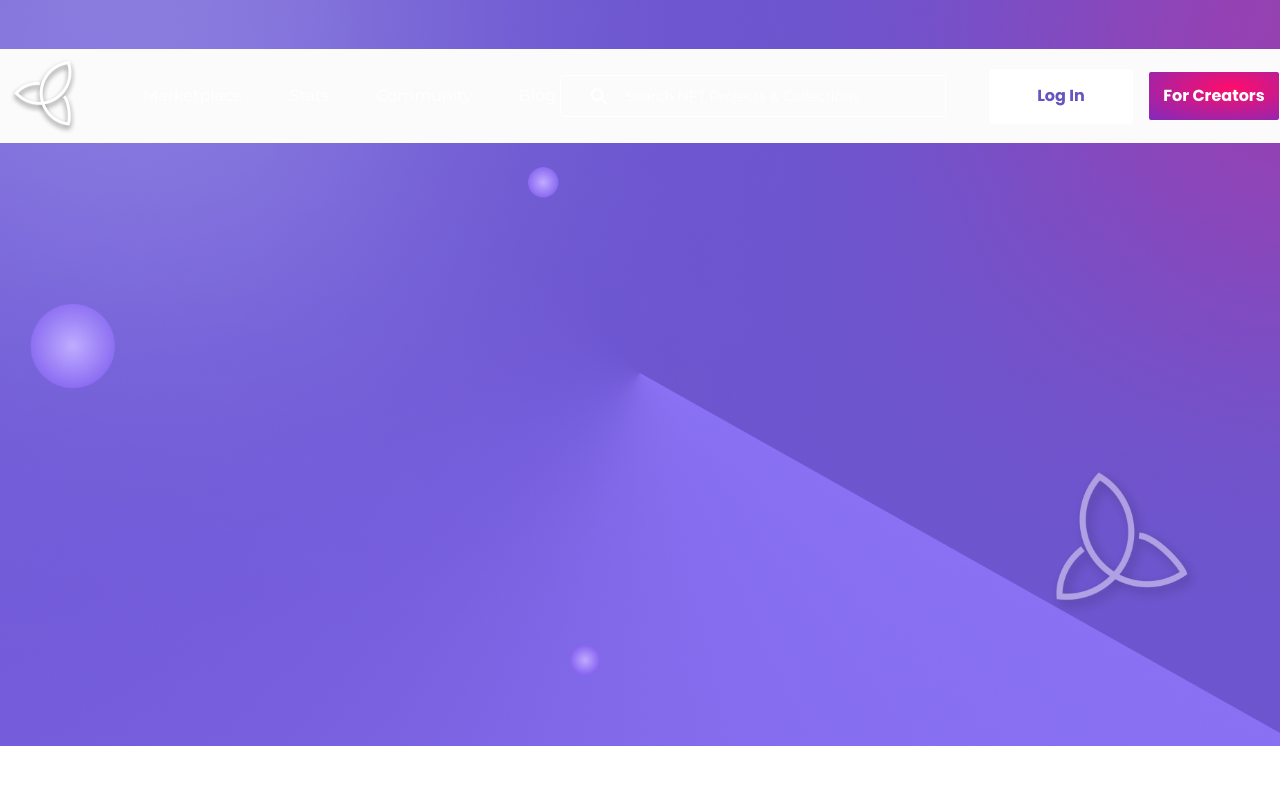
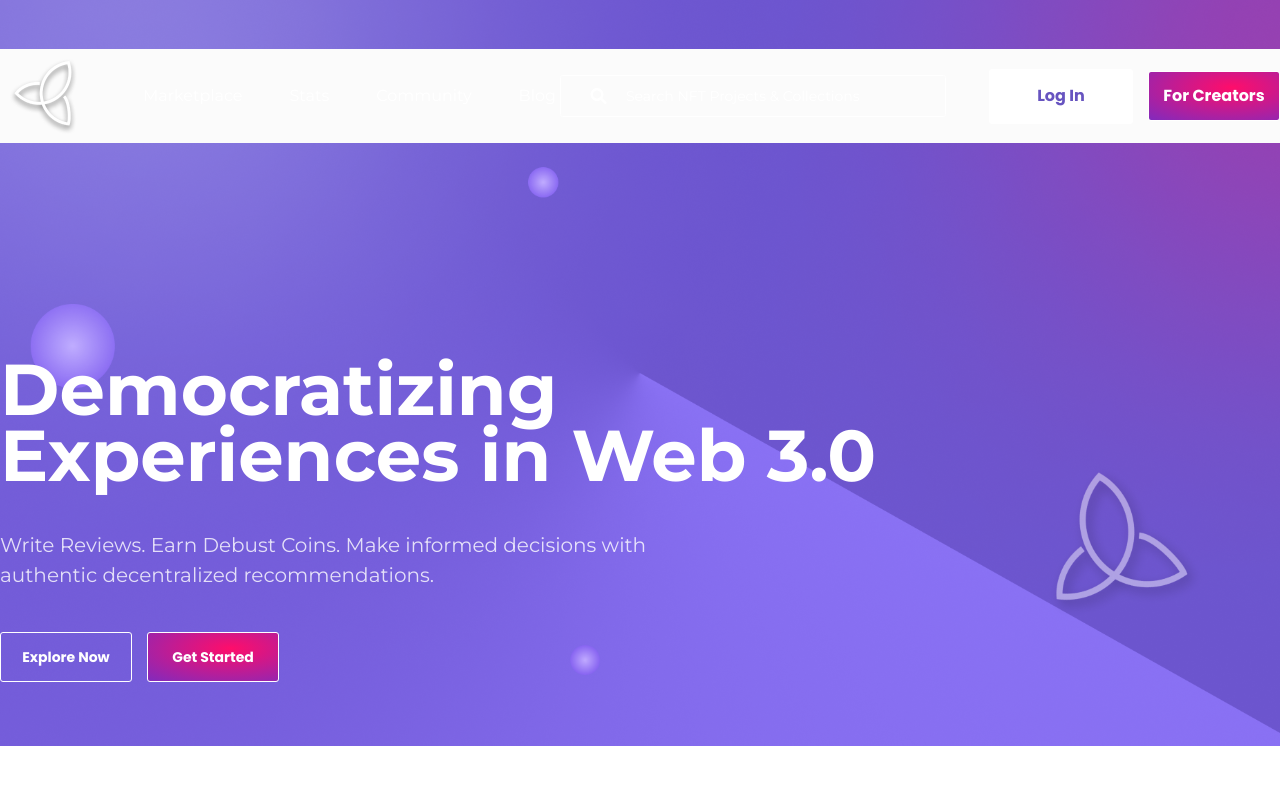
Before and after one commit to nikhilroy2/reactjs_debust_landing, a React (Create React App) app: page / in a window 1280 px wide. Shown: the top 800 px of the page. Built offline with nearby package versions, Linux system fonts and the light colour scheme.

Commit message:
section1 working

```diff
--- a/src/App.css
+++ b/src/App.css
@@ -16,7 +16,7 @@
   font-size: 10px;
   --text-white: #fff;
   --text-c0: #6754c0;
-  --text-d4: #735ED4;
+  --text-d4: #735ed4;
   --text-black: #000;
   --family1: "Montserrat", sans-serif;
   --family2: "Poppins", sans-serif;
@@ -24,6 +24,30 @@
 
 body {
   font-size: 16px;
+}
+
+h1 {
+  font-size: 7.2rem;
+  font-weight: bold;
+  line-height: 6.6rem;
+  letter-spacing: -1.5%;
+  color: var(--text-white);
+  font-family: var(--family1);
+}
+
+h1.mb_head {
+  margin-bottom: 4.2rem;
+}
+
+h5 {
+  font-size: 2rem;
+  font-weight: normal;
+  line-height: 3rem;
+  color: rgba(255, 255, 255, 0.8);
+}
+
+h5.mb_head {
+  margin-bottom: 4.2rem;
 }
 
 .section_container {
@@ -76,4 +100,29 @@
   font-family: var(--family2);
   font-weight: 600;
 }
+
+.btn_explore_outline {
+  background: transparent;
+  color: var(--text-white) !important;
+  border-radius: 0.3rem;
+  border: 1px solid var(--text-white);
+  width: 13.2rem;
+  height: 5rem;
+  display: -webkit-inline-box;
+  display: -ms-inline-flexbox;
+  display: inline-flex;
+  -webkit-box-pack: center;
+      -ms-flex-pack: center;
+          justify-content: center;
+  -webkit-box-align: center;
+      -ms-flex-align: center;
+          align-items: center;
+  font-size: 1.4rem;
+  font-family: var(--family2);
+  font-weight: 600;
+}
+
+.btn_explore_outline.mr_15 {
+  margin-right: 1.5rem;
+}
 /*# sourceMappingURL=App.css.map */
--- a/src/App.scss
+++ b/src/App.scss
@@ -13,7 +13,7 @@
   font-size: 10px;
   --text-white: #fff;
   --text-c0: #6754c0;
-  --text-d4: #735ED4;
+  --text-d4: #735ed4;
   --text-black: #000;
 
   // family variable
@@ -24,6 +24,30 @@
   font-size: 16px;
 }
 // .............................Global Settings Style..............End
+
+// ......................Heading ..................
+h1 {
+  font-size: 7.2rem;
+  font-weight: bold;
+  line-height: 6.6rem;
+  letter-spacing: -1.5%;
+  color: var(--text-white);
+  font-family: var(--family1);
+  &.mb_head {
+    margin-bottom: 4.2rem;
+  }
+}
+
+h5 {
+  font-size: 2rem;
+  font-weight: normal;
+  line-height: 3rem;
+  color: rgba(255, 255, 255, 0.8);
+  &.mb_head {
+    margin-bottom: 4.2rem;
+  }
+}
+// ......................Heading ..................End
 
 // .....................Section classes ...................
 .section_container {
@@ -46,7 +70,7 @@
   font-size: 1.4rem;
   font-family: var(--family2);
   font-weight: 600;
-  &.mr_15{
+  &.mr_15 {
     margin-right: 1.5rem;
   }
 }
@@ -68,4 +92,22 @@
   font-family: var(--family2);
   font-weight: 600;
 }
+.btn_explore_outline {
+  background: transparent;
+  color: var(--text-white) !important;
+  border-radius: 0.3rem;
+  border: 1px solid var(--text-white);
+  width: 13.2rem;
+  height: 5rem;
+  display: inline-flex;
+  justify-content: center;
+  align-items: center;
+  font-size: 1.4rem;
+  font-family: var(--family2);
+  font-weight: 600;
+  &.mr_15{
+    margin-right: 1.5rem;
+  }
+}
+
 // ..................... Button classes ....................End
--- a/src/Pages/DebustLanding/DebustLanding.css
+++ b/src/Pages/DebustLanding/DebustLanding.css
@@ -2,4 +2,12 @@
   min-height: 108rem;
   background: url("../../Static/img/section_1_img.png") center/cover no-repeat fixed;
 }
+
+#DebustLanding #Section1 {
+  padding-top: 35.6rem;
+}
+
+#DebustLanding #Section1 .flex_wrapper .box1 {
+  width: 90rem;
+}
 /*# sourceMappingURL=DebustLanding.css.map */
--- a/src/Pages/DebustLanding/DebustLanding.js
+++ b/src/Pages/DebustLanding/DebustLanding.js
@@ -1,15 +1,35 @@
-import React from 'react';
-import './DebustLanding.css';
+import React from "react";
+import "./DebustLanding.css";
 function DebustLanding(props) {
-    return (
-        <div id='DebustLanding'>
-            <section id='Section1'>
-                <div className="section_container">
+  return (
+    <div id="DebustLanding">
+      <section id="Section1">
+        <div className="section_container">
+          <div className="d-flex flex_wrapper">
+            <div className="box box1">
+              <h1 className="mb_head">Democratizing Experiences in Web 3.0</h1>
+              <h5 className="mb_head">
+                Write Reviews. Earn Debust Coins. Make informed decisions with{" "}
+                <br />
+                authentic decentralized recommendations.
+              </h5>
+            </div>
+            <div className="box"></div>
+          </div>
 
-                </div>
-            </section>
+          <div className="btn_wrapper d-flex flex-wrap">
+            <a href="#" className="btn_explore_outline mr_15">
+              Explore Now
+            </a>
+
+            <a href="#" className="btn_creator">
+              Get Started
+            </a>
+          </div>
         </div>
-    );
+      </section>
+    </div>
+  );
 }
 
 export default DebustLanding;
--- a/src/Pages/DebustLanding/DebustLanding.scss
+++ b/src/Pages/DebustLanding/DebustLanding.scss
@@ -1,4 +1,13 @@
-#DebustLanding{
-    min-height: 108rem;
-    background: url('../../Static/img/section_1_img.png') center/cover no-repeat fixed;
+#DebustLanding {
+  min-height: 108rem;
+  background: url("../../Static/img/section_1_img.png") center/cover no-repeat
+    fixed;
+  #Section1 {
+      padding-top: 35.6rem;
+    .flex_wrapper {
+      .box1 {
+         width: 90rem;
+      }
+    }
+  }
 }
```
Also changed, not shown: 2 other files (tests, documents, lock files or other folders).
